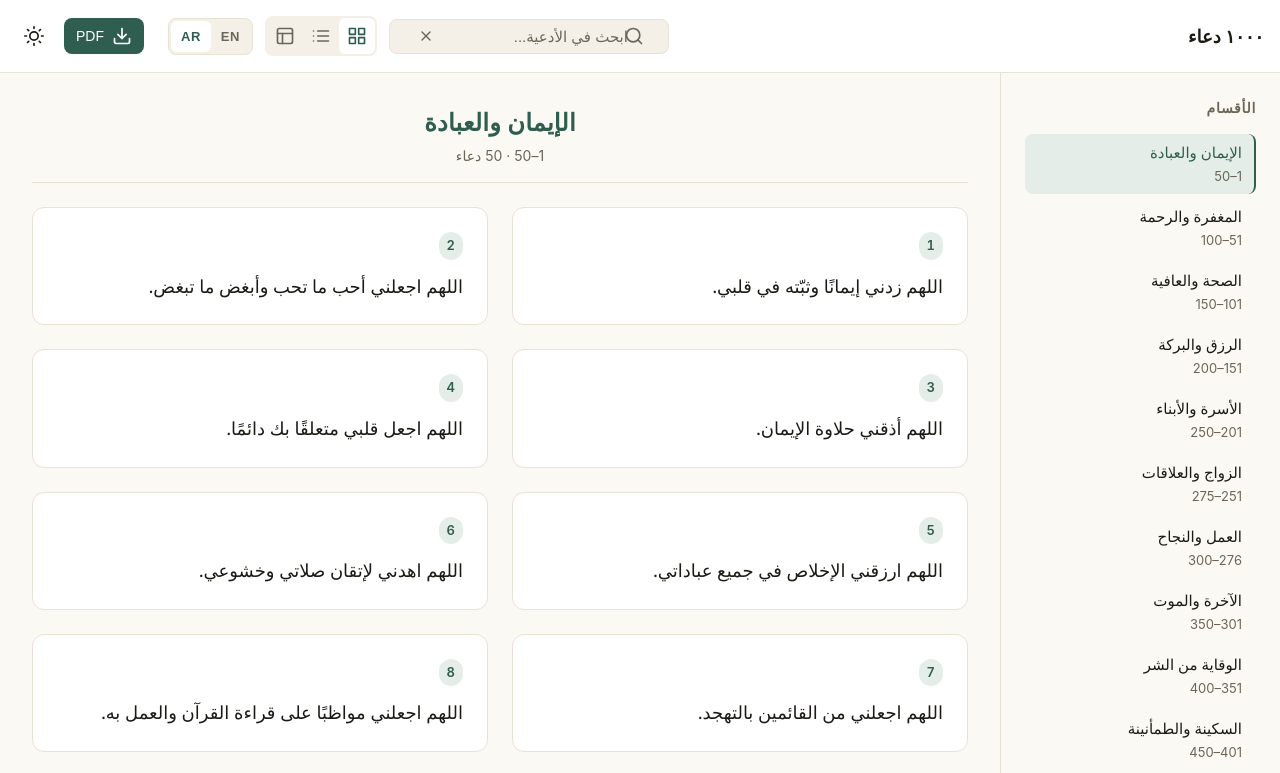
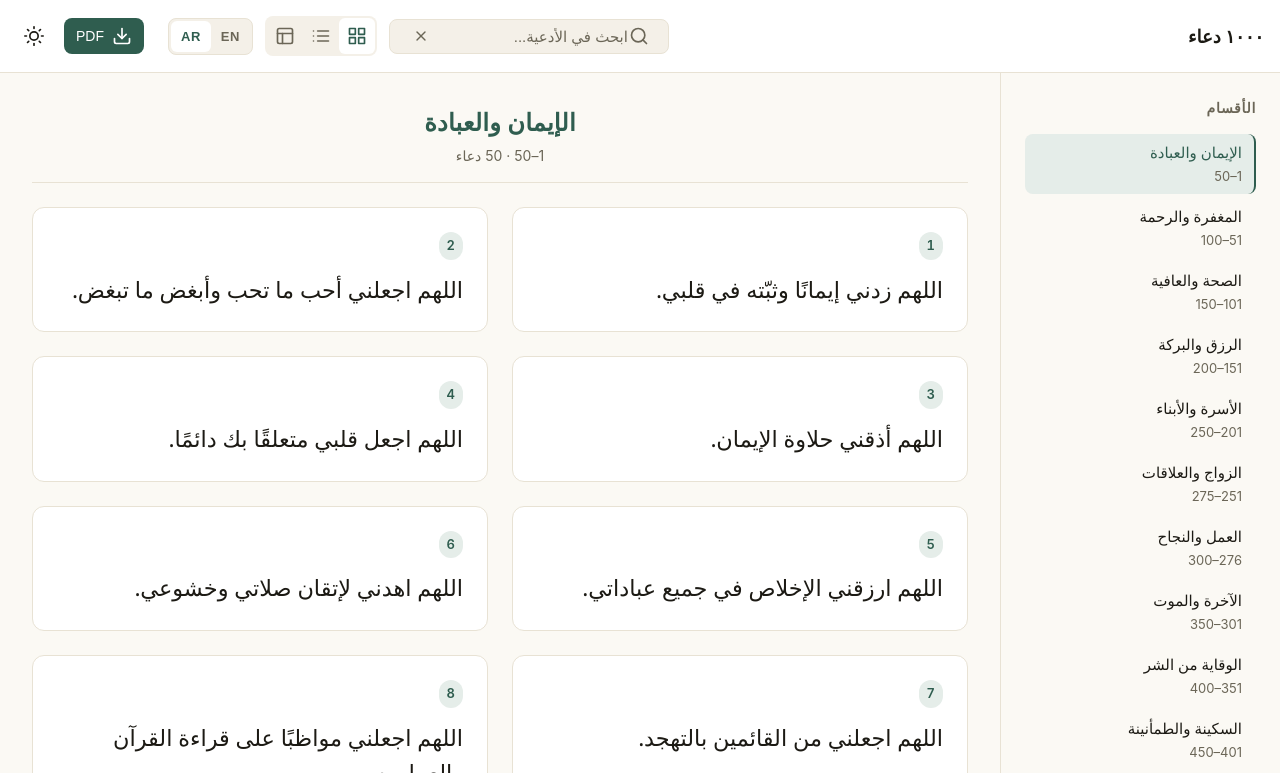
Before and after one commit to faisaltheparttimecoder/1000-duas-for-arafah, a website with bundled scripts: page index.html in a window 1280 px wide. Both pictures are taken after a click on the button "AR". Shown: the top 773 px of the page. Built offline with nearby package versions, Linux system fonts and the light colour scheme.

Commit message:
Adjust RTL icon positioning and increase Arabic font sizes

```diff
--- a/assets/css/styles.css
+++ b/assets/css/styles.css
@@ -46,8 +46,6 @@
     .sidebar .section-link:active {
         background: transparent;
     }
-
-
 }
 
 [data-theme='dark'] {
@@ -305,12 +303,12 @@ html[dir='rtl'] .section-link.active {
 
 /* RTL adjustments for icon and clear button */
 html[dir='rtl'] .search-icon {
-    right: 25px;
+    right: 20px;
     left: auto;
 }
 
 html[dir='rtl'] .search-clear {
-    left: 25px;
+    left: 20px;
     right: auto;
 }
 
@@ -667,6 +665,10 @@ html[dir='rtl'] .search-clear {
     color: var(--text);
 }
 
+html[lang='ar'] .dua-text {
+    font-size: 1.4rem;
+}
+
 .dua-list-item {
     display: flex;
     align-items: flex-start;
@@ -923,6 +925,10 @@ html[dir='rtl'] .search-clear {
     color: rgba(255, 255, 255, 0.95);
     margin: 0 0 32px 0;
     font-weight: 400;
+}
+
+html[lang='ar'] .modal-text {
+    font-size: 1.6rem;
 }
 
 [data-theme='light'] .modal-text {
```
